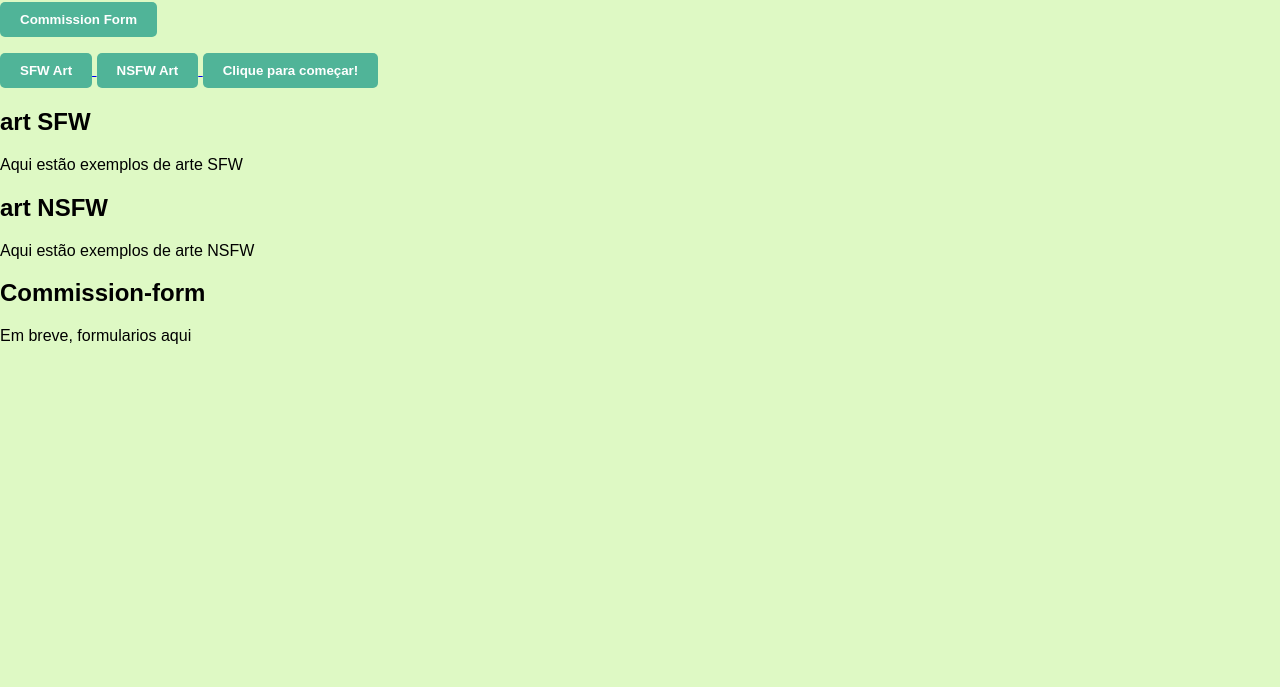
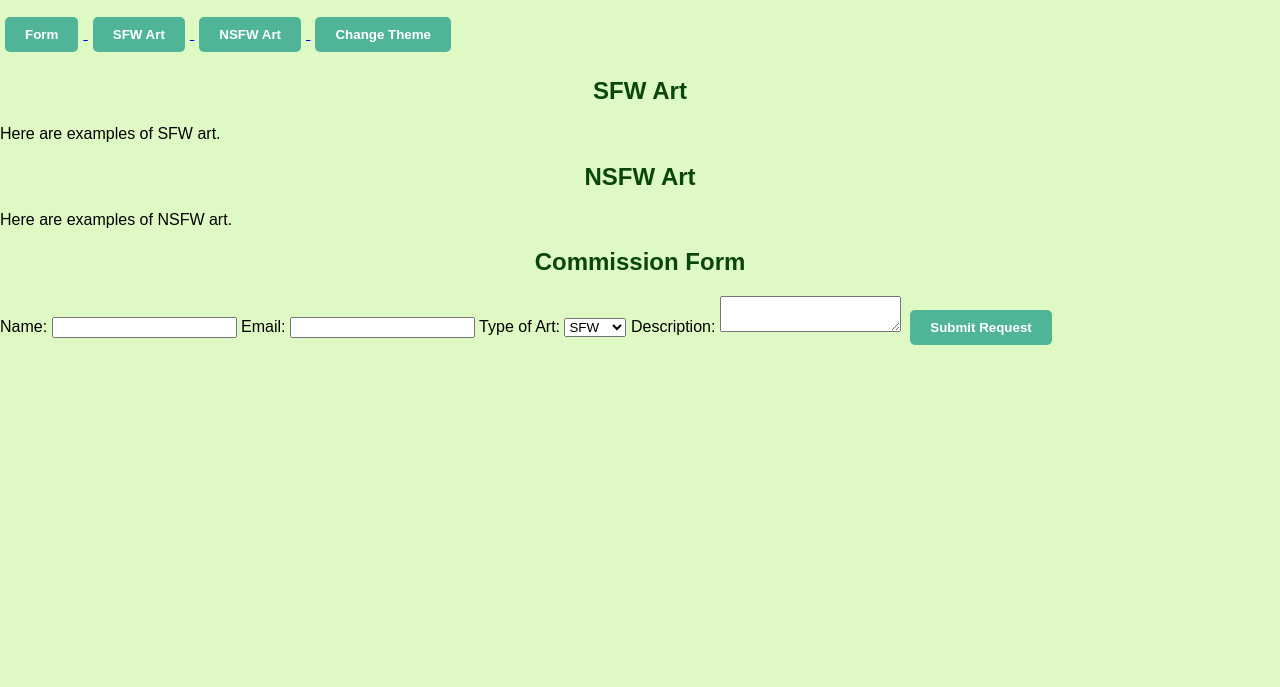
Before and after one commit to vicentehaguiar/Site-Arte, a plain HTML site: page index.html in a window 1280 px wide. Shown: the part 113-800 px from the top of the page. Drawn offline with Linux system fonts and the light colour scheme.

Commit message:
att 7/12

```diff
--- a/index.html
+++ b/index.html
@@ -1,13 +1,16 @@
 <!DOCTYPE html>
-<html lang="pt-BR">
+<html lang="en">
 <head>
     <meta charset="UTF-8">
     <meta name="viewport" content="width=device-width, initial-scale=1.0">
     <title>LimeMarine Art</title>
     <link rel="stylesheet" href="styles.css">
-    <script src="script.js"></script>
+    <script defer src="script.js"></script>
 </head>
 <body>
+    <!-- Botão de alternância de idioma -->
+    <button id="language-toggle">Switch to Portuguese</button>
+
     <!-- Link para o X -->
     <a href="https://x.com/MarineLime" target="_blank">
         <button>Link X</button>
@@ -17,35 +20,53 @@
     </a>
 
     <!-- Título da Página -->
-    <h1>LimeMarine - Commissions</h1>
+    <h1 id="page-title">LimeMarine - Commissions</h1>
 
     <!-- Botões de navegação -->
     <a href="#commission-form">
-        <button>Commission Form</button>
+        <button data-lang-key="form-button">Commission Form</button>
     </a>
-    <p></p>
     <a href="#sfw-art">
-        <button>SFW Art</button>
+        <button data-lang-key="sfw-button">SFW Art</button>
     </a>
     <a href="#nsfw-art">
-        <button>NSFW Art</button>
+        <button data-lang-key="nsfw-button">NSFW Art</button>
     </a>
-    <button onclick="showWelcomeMessage()">Clique para começar!</button>
+
+    <!-- Botão de alternância de tema -->
+    <button id="theme-toggle">Change Theme</button>
+
     <!-- Seções -->
     <section id="sfw-art">
-    <h2> art SFW</h2>
-    <p>Aqui estão exemplos de arte SFW </p>
+        <h2 data-lang-key="sfw-title">SFW Art</h2>
+        <p data-lang-key="sfw-description">Here are examples of SFW art.</p>
     </section>
 
     <section id="nsfw-art">
-        <h2>art NSFW</h2>
-        <p>Aqui estão exemplos de arte NSFW</p>
+        <h2 data-lang-key="nsfw-title">NSFW Art</h2>
+        <p data-lang-key="nsfw-description">Here are examples of NSFW art.</p>
     </section>
 
     <section id="commission-form">
-        <h2>Commission-form</h2>
-        <p>Em breve, formularios aqui</p>
+        <h2 data-lang-key="form-title">Commission Form</h2>
+        <form>
+            <label data-lang-key="name-label">Name:</label>
+            <input type="text" name="name">
+
+            <label data-lang-key="email-label">Email:</label>
+            <input type="email" name="email">
+
+            <label data-lang-key="type-label">Type of Art:</label>
+            <select>
+                <option value="sfw" data-lang-key="option-sfw">SFW</option>
+                <option value="nsfw" data-lang-key="option-nsfw">NSFW</option>
+            </select>
+
+            <label data-lang-key="description-label">Description:</label>
+            <textarea name="description"></textarea>
+
+            <button type="submit" data-lang-key="submit-button">Submit Request</button>
+        </form>
     </section>
-
 </body>
 </html>
--- a/script.js
+++ b/script.js
@@ -1,4 +1,69 @@
-console.log("Welcome to LimeMarine Art")
-function showWelcomeMessage() {
-    alert("Bem-vindo ao LimeMarine Art!");
+// Objeto de Traduções
+const translations = {
+    en: {
+        "page-title": "LimeMarine - Commissions",
+        "form-button": "Form",
+        "sfw-button": "SFW Art",
+        "nsfw-button": "NSFW Art",
+        "sfw-title": "SFW Art",
+        "sfw-description": "Here are examples of SFW art.",
+        "nsfw-title": "NSFW Art",
+        "nsfw-description": "Here are examples of NSFW art.",
+        "form-title": "Commission Form",
+        "name-label": "Name:",
+        "email-label": "Email:",
+        "type-label": "Type of Art:",
+        "option-sfw": "SFW",
+        "option-nsfw": "NSFW",
+        "description-label": "Description:",
+        "submit-button": "Submit Request"
+    },
+    pt: {
+        "page-title": "LimeMarine - Comissões",
+        "form-button": "Formulário",
+        "sfw-button": "Arte SFW",
+        "nsfw-button": "Arte NSFW",
+        "sfw-title": "Arte SFW",
+        "sfw-description": "Aqui estão exemplos de arte SFW.",
+        "nsfw-title": "Arte NSFW",
+        "nsfw-description": "Aqui estão exemplos de arte NSFW.",
+        "form-title": "Formulário de Comissões",
+        "name-label": "Nome:",
+        "email-label": "E-mail:",
+        "type-label": "Tipo de Arte:",
+        "option-sfw": "SFW",
+        "option-nsfw": "NSFW",
+        "description-label": "Descrição:",
+        "submit-button": "Enviar Pedido"
+    }
+};
+
+// Alternância de Tema
+const themeToggleButton = document.getElementById("theme-toggle");
+themeToggleButton.addEventListener("click", () => {
+    document.body.classList.toggle("dark-mode");
+    themeToggleButton.textContent =
+        document.body.classList.contains("dark-mode")
+            ? "Alterar para Tema Claro"
+            : "Alterar Tema";
+});
+
+// Alternância de Idioma
+const languageToggleButton = document.getElementById("language-toggle");
+let currentLanguage = "en";  // Idioma inicial é o inglês
+languageToggleButton.addEventListener("click", () => {
+    currentLanguage = currentLanguage === "en" ? "pt" : "en";
+    updateLanguage(currentLanguage);
+    languageToggleButton.textContent =
+        currentLanguage === "en" ? "Alterar para Português" : "Switch to English";
+});
+
+function updateLanguage(lang) {
+    document.querySelectorAll("[data-lang-key]").forEach(element => {
+        const key = element.getAttribute("data-lang-key");
+        element.textContent = translations[lang][key];
+    });
 }
+
+// Atualiza a página para o idioma inicial (inglês)
+updateLanguage("en");
--- a/styles.css
+++ b/styles.css
@@ -1,23 +1,37 @@
+/* Estilo Geral */
 body {
     font-family: Arial, sans-serif;
     margin: 0;
     padding: 0;
     background-color: #DEF9C4;
+    color: #000;
+    transition: background-color 0.5s ease, color 0.5s ease;
 }
-h1 {
+h1, h2 {
     text-align: center;
-    color: rgb(0, 147, 49);
+    color: #094609;
 }
 button {
     background-color: #50B498;
     color: #fff;
     border: none;
     padding: 10px 20px;
+    margin: 5px;
     cursor: pointer;
     border-radius: 5px;
     font-weight: bold;
+    transition: background-color 0.3s ease;
 }
 button:hover {
-   background-color: #468585;
+    background-color: #468585;
+}
 
+/* Tema Escuro */
+body.dark-mode {
+    background-color: #2b2b2b;
+    color: #fff;
 }
+body.dark-mode button {
+    background-color: #444;
+    color: #fff;
+}
```
Also changed, not shown: imagens/testeNSFW1.jpg (added), imagens/testeNSFW2.jpg (added), imagens/testeSFW1.jpg (added), imagens/testeSFW2.jpg (added).
